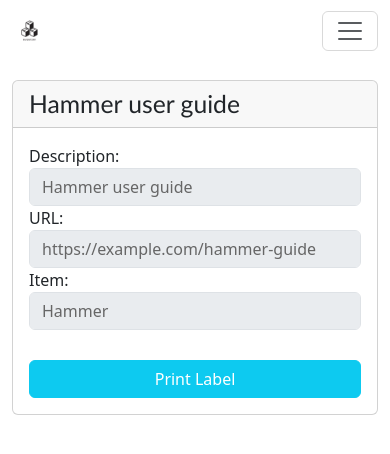
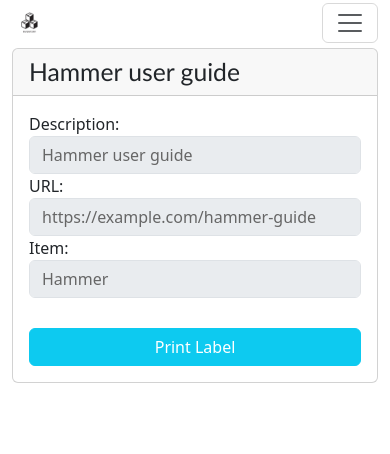
Before and after one commit to Teknicallity/Comp405-Inventory, a Flask app: page /documentation/1/ in a window 390 px wide. Shown: the top 454 px of the page. Run offline with Flask 3, Linux system fonts and the light colour scheme; data comes from the database, SQL or seed files in the repository; some libraries are stand-ins or nearby versions.

Commit message:
Add mobile responsiveness to homepage

```diff
--- a/app/static/stylesheets/header.css
+++ b/app/static/stylesheets/header.css
@@ -11,21 +11,27 @@ p, a, h1, h2, h3, h4, h5, h6 {
     font-family: 'Trebuchet MS', Helvetica, sans-serif;
 }
 
-header {
-    position: fixed;
-    width: 100%;
-    height: 4rem;
-    top: 0;
-    left: 0;
-    right: 0;
-    z-index: 100;
-}
+/*header {*/
+/*    position: fixed;*/
+/*    width: 100%;*/
+/*    height: 4rem;*/
+/*    top: 0;*/
+/*    left: 0;*/
+/*    right: 0;*/
+/*    z-index: 100;*/
+/*}*/
 
 .header-link {
     text-decoration: none;
 }
 
 .main-content {
-    margin-top: 5rem;
+    margin-top: 4rem;
     margin-bottom: 2rem;
 }
+
+@media (max-width: 768px) {
+    .main-content {
+        margin-top: 3rem;
+    }
+}
--- a/app/templates/base.html
+++ b/app/templates/base.html
@@ -8,20 +8,24 @@
     <link rel="stylesheet" href="{{ url_for('static', filename='stylesheets/main_content.css') }}">
     {% block styles %}{% endblock %}
     <script src="{{ url_for('static', filename='javascript/utils.js') }}"></script>
+    <meta name="viewport" content="width=device-width, initial-scale=1">
 </head>
 <body>
 <header>
-    <nav class="navbar navbar-expand-md bg-white">
+    <nav class="navbar navbar-expand-md bg-white fixed-top py-0 py-md-2">
         <div class="container-fluid">
             <a class="navbar-brand d-flex align-items-center" href="/">
                 <img src="{{ url_for('static', filename='images/inventory-logo.jpg') }}" alt="logo" class="img-fluid" style="width: 35px; height: 35px;">
-                {% if current_user.is_authenticated %}
-                    <span class="navbar-text mx-4">Logged in as {{ current_user.username }}</span>
-                {% endif %}
             </a>
+            {% if current_user.is_authenticated %}
+                <span class="navbar-text mx-4">Logged in as {{ current_user.username }}</span>
+            {% endif %}
+
+
             <button class="navbar-toggler" type="button" data-bs-toggle="collapse" data-bs-target="#navbarNavAltMarkup" aria-controls="navbarNavAltMarkup" aria-expanded="false" aria-label="Toggle navigation">
                 <span class="navbar-toggler-icon"></span>
             </button>
+
             <div class="collapse navbar-collapse justify-content-end" id="navbarNavAltMarkup">
                 <div class="navbar-nav d-flex align-items-end">
                     {% if current_user.is_authenticated %}
```
Also changed, not shown: app/static/stylesheets/main_content.css (+9 -0 lines), app/templates/home.html (+10 -10 lines).
